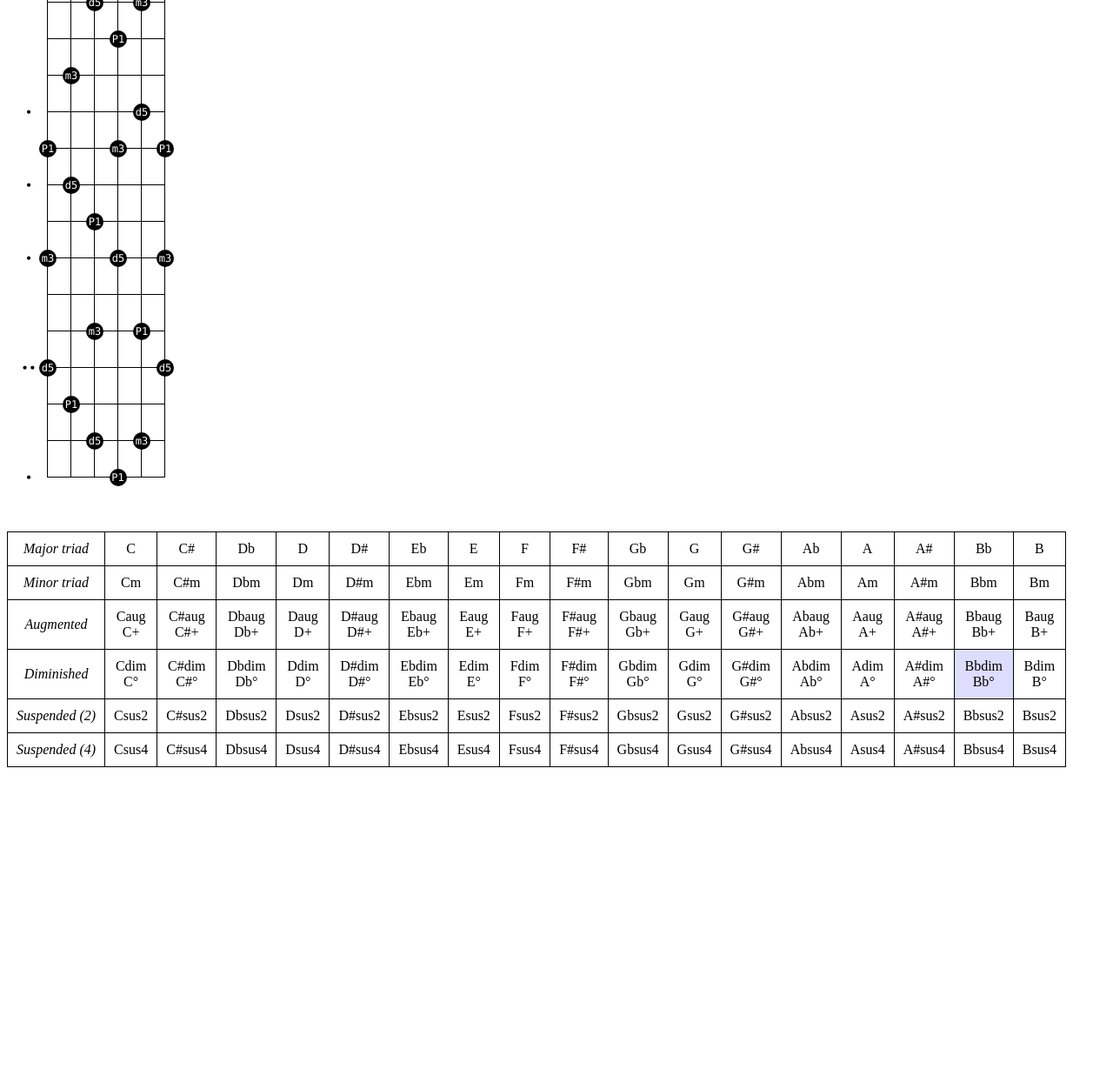
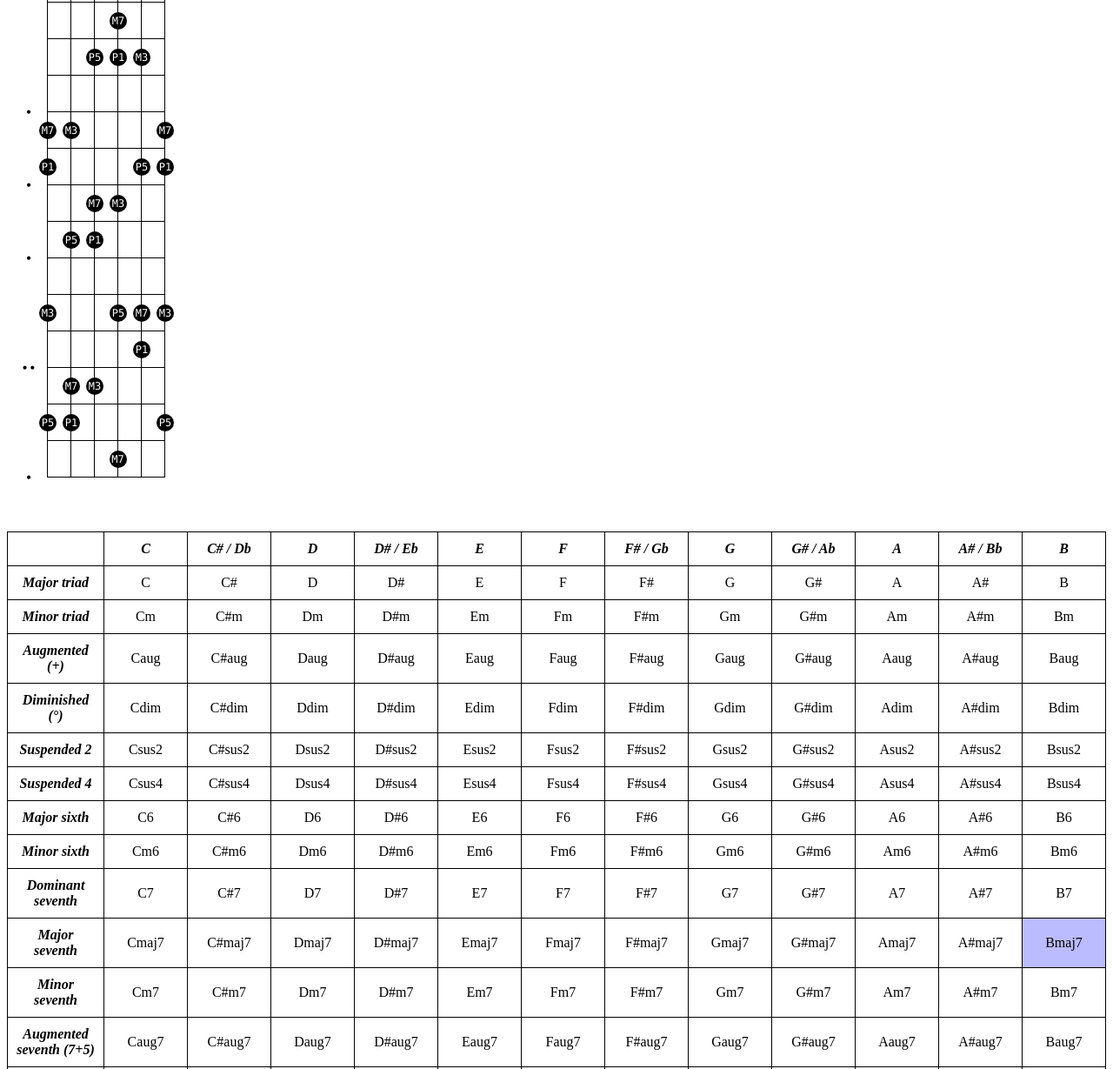
Before and after one commit to seventh-chord/utils, a plain HTML site: page chords.html in a window 1280 px wide. Shown: the part 169-1398 px from the top of the page at 87% size. Before the commit the page ends 1059 px from the top, so only its background shows below. Drawn offline with Linux system fonts and the light colour scheme.

Commit message:
Add more chords, improve graphics :D

```diff
--- a/chords.html
+++ b/chords.html
@@ -54,7 +54,7 @@
 
       position: relative;
       left: -10px;
-      top: -10px;
+      top: -31px;
     }
 
     #fretboard .finger {
@@ -76,6 +76,7 @@
     #fretboard .fret-number {
       font-size: 120%;
       left: -5px;
+      top: -10px;
     }
 
 
@@ -94,12 +95,22 @@
       padding: 10px;
     }
 
+    #chord-picker tr:first-child,
     #chord-picker td:first-child {
       font-style: italic;
+      font-weight: bold;
+    }
+
+    #chord-picker td.selectable {
+      width: 75px;
+    }
+
+    #chord-picker td.selectable:not(.selected):hover {
+      background: #ddf;
     }
 
     #chord-picker td.selected {
-      background: #ddf;
+      background: #bbf;
     }
   </style>
 </head>
@@ -119,23 +130,18 @@
     const SEMITONES_IN_OCTAVE = 12;
 
     let NOTES = [
-      { name: "C", offset: 0 },
-      { name: "C#", offset: 1 },
-      { name: "Db", offset: 1 },
-      { name: "D", offset: 2 },
-      { name: "D#", offset: 3 },
-      { name: "Eb", offset: 3 },
-      { name: "E", offset: 4 },
-      { name: "F", offset: 5 },
-      { name: "F#", offset: 6 },
-      { name: "Gb", offset: 6 },
-      { name: "G", offset: 7 },
-      { name: "G#", offset: 8 },
-      { name: "Ab", offset: 8 },
-      { name: "A", offset: 9 },
-      { name: "A#", offset: 10 },
-      { name: "Bb", offset: 10 },
-      { name: "B", offset: 11 },
+      { names: [ "C" ], offset: 0 },
+      { names: [ "C#", "Db" ], offset: 1 },
+      { names: [ "D" ], offset: 2 },
+      { names: [ "D#", "Eb" ], offset: 3 },
+      { names: [ "E" ], offset: 4 },
+      { names: [ "F" ], offset: 5 },
+      { names: [ "F#", "Gb" ], offset: 6 },
+      { names: [ "G" ], offset: 7 },
+      { names: [ "G#", "Ab" ], offset: 8 },
+      { names: [ "A" ], offset: 9 },
+      { names: [ "A#", "Bb" ], offset: 10 },
+      { names: [ "B" ], offset: 11 },
     ];
 
     // C is 0
@@ -162,6 +168,7 @@
     const A5  = { semitones: 8,  short: "A5",  name: "Augmented fifth" };
     const m6  = { semitones: 8,  short: "m6",  name: "Minor sixth" };
     const M6  = { semitones: 9,  short: "M6",  name: "Major sixth" };
+    const d7  = { semitones: 9,  short: "d7",  name: "Diminished seventh" };
     const m7  = { semitones: 10, short: "m7",  name: "Minor seventh" };
     const M7  = { semitones: 11, short: "M7",  name: "Major seventh" };
     const P8  = { semitones: 12, short: "P8",  name: "Octave" };
@@ -178,14 +185,34 @@
 
 
     const CHORDS = [
-        { name: "Major triad", suffix: [ "" ], intervals: [ P1, M3, P5 ] },
-        { name: "Minor triad", suffix: [ "m" ], intervals: [ P1, m3, P5 ] },
-        { name: "Augmented", suffix: [ "aug", "+" ], intervals: [ P1, M3, A5 ] },
-        { name: "Diminished", suffix: [ "dim", "°" ], intervals: [ P1, m3, d5 ] },
-        { name: "Suspended (2)", suffix: [ "sus2" ], intervals: [ P1, M2, P5 ] },
-        { name: "Suspended (4)", suffix: [ "sus4" ], intervals: [ P1, P4, P5 ] },
-        // 6x seventh
-        // m6? wth???
+        { name: "Major triad", suffix: "", intervals: [ P1, M3, P5 ] },
+        { name: "Minor triad", suffix: "m", intervals: [ P1, m3, P5 ] },
+
+        { name: "Augmented (+)", suffix: "aug", intervals: [ P1, M3, A5 ] },
+        { name: "Diminished (°)", suffix: "dim", intervals: [ P1, m3, d5 ] },
+
+        { name: "Suspended 2", suffix: "sus2", intervals: [ P1, M2, P5 ] },
+        { name: "Suspended 4", suffix: "sus4", intervals: [ P1, P4, P5 ] },
+
+        { name: "Major sixth", suffix: "6", intervals: [ P1, M3, P5, M6 ] },
+        { name: "Minor sixth", suffix: "m6", intervals: [ P1, m3, P5, M6 ] },
+
+        { name: "Dominant seventh", suffix: "7", intervals: [ P1, M3, P5, m7 ] },
+        { name: "Major seventh", suffix: "maj7", intervals: [ P1, M3, P5, M7 ] },
+        { name: "Minor seventh", suffix: "m7", intervals: [ P1, m3, P5, m7 ] },
+        { name: "Augmented seventh (7+5)", suffix: "aug7", intervals: [ P1, M3, A5, m7 ] },
+        { name: "Diminished seventh", suffix: "dim7", intervals: [ P1, m3, d5, d7 ] },
+        { name: "Half diminished seventh (m7-5)", suffix: "m7dim5", intervals: [ P1, m3, d5, m7 ] },
+
+
+        //7+5
+        //m7-5
+
+        { name: "Added ninth", suffix: "add9", intervals: [ P1, M3, P5, M9 ] },
+        { name: "Dominant ninth", suffix: "9", intervals: [ P1, M3, P5, m7, M9 ] },
+        { name: "Major ninth", suffix: "maj9", intervals: [ P1, M3, P5, M7, M9 ] },
+        { name: "Minor ninth", suffix: "m9", intervals: [ P1, m3, P5, m7, M9 ] },
+
         // 9th, 11th, 13th
     ];
 
@@ -244,13 +271,13 @@
       let chord = CHORDS[chord_index];
 
       let table_content = document.getElementById("chord-picker").children[0].children[0].children;
-      for (let i = 0; i < table_content.length; ++i) {
+      for (let i = 1; i < table_content.length; ++i) {
         let row = table_content[i].children;
         for (let j = 1; j < row.length; ++j) {
           row[j].classList.remove("selected");
         }
       }
-      table_content[chord_index].children[1 + note_index].classList.add("selected");
+      table_content[chord_index + 1].children[1 + note_index].classList.add("selected");
 
 
       let finger_positions = [];
@@ -275,6 +302,13 @@
     function create_chord_picker() {
       let chord_picker = "<table>";
 
+      chord_picker += "<tr><td></td>";
+      for (let note_index = 0; note_index < NOTES.length; ++note_index) {
+        let note = NOTES[note_index];
+        chord_picker += `<td>${note.names.join(" / ")}</td>`;
+      }
+      chord_picker += "</tr>";
+
       for (let chord_index = 0; chord_index < CHORDS.length; ++chord_index) {
         let chord = CHORDS[chord_index];
 
@@ -283,14 +317,7 @@
 
         for (let note_index = 0; note_index < NOTES.length; ++note_index) {
           let note = NOTES[note_index];
-
-          let names_string = "";
-          for (let i = 0; i < chord.suffix.length; ++i) {
-            if (i > 0) names_string += "<br>";
-            names_string += note.name + chord.suffix[i];
-          }
-
-          chord_picker += `<td onclick="chord_picker_onclick(${note_index}, ${chord_index})">${names_string}</td>`;
+          chord_picker += `<td class="selectable" onclick="chord_picker_onclick(${note_index}, ${chord_index})">${note.names[0] + chord.suffix}</td>`;
         }
 
         chord_picker += "</tr>";
```
